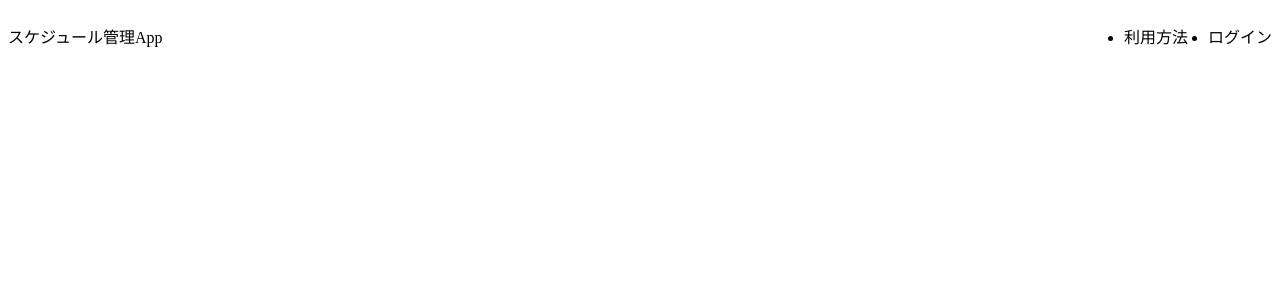
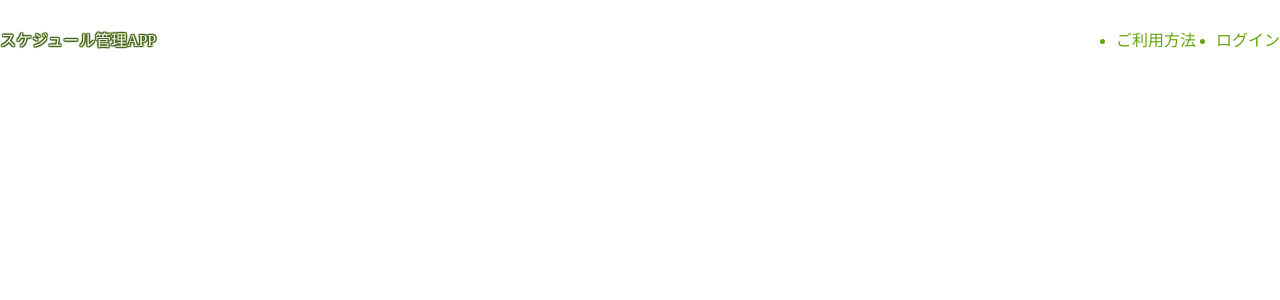
Before and after one commit to Hashimoto-Noriaki/react-calender-css-module, a React (Vite) app: page / in a window 1280 px wide. Shown: the top 300 px of the page. Built offline with nearby package versions, Linux system fonts and the light colour scheme.

Commit message:
トップペーシ

```diff
--- a/src/components/pages/TopPage/index.tsx
+++ b/src/components/pages/TopPage/index.tsx
@@ -2,22 +2,18 @@ import styles from './styles.module.css';
 
 export const TopPage = () => {
   return (
-    <div>
-      <header>
-        <div className={`${styles.flex} ${styles.justifyBetween}`}>
-          <p>スケジュール管理App</p>
-          <nav>
-            <ul className={`${styles.flex} ${styles.gap5}`}>
-              <li>利用方法</li>
-              <li>ログイン</li>
+    <div className={styles.relative}>
+      <header className={styles.header}>
+        <div className={styles.container}>
+          <p className={styles.logo}>スケジュール管理APP</p>
+          <nav className={styles.nav}>
+            <ul className={styles.nav}>
+              <li className={styles.navItem}>ご利用方法</li>
+              <li className={styles.navItem}>ログイン</li>
             </ul>
           </nav>
         </div>
       </header>
     </div>
-  )
-}
-
-{/* <div className={`${styles.container}`}>
-        <h1 className={`${styles.underline}`}>犬</h1>
-    </div> */}
+  );
+};
--- a/src/components/pages/TopPage/styles.module.css
+++ b/src/components/pages/TopPage/styles.module.css
@@ -1,11 +1,40 @@
-.flex {
-    display:flex;
+.relative {
+    position: relative;
 }
 
-.justifyBetween {
-    justify-content:space-between;
+.header {
+    line-height: 50px;
+    position: fixed;
+    top: 0;
+    left: 0;
+    right: 0;
 }
 
-.gap5 {
-    gap:20px;
+.container {
+    display: flex;
+    justify-content: space-between;
+    margin: 0 auto;
+    max-width: 1500px; /* Adjust as needed */
 }
+
+.logo {
+    color: #ffffff;
+    text-shadow:
+        1px  1px 1px #3f6212,
+      -1px  1px 1px #3f6212,
+        1px -1px 1px #3f6212,
+      -1px -1px 1px #3f6212,
+        1px  0px 1px #3f6212,
+        0px  1px 1px #3f6212,
+      -1px  0px 1px #3f6212,
+        0px -1px 1px #3f6212;
+}
+
+.nav {
+    display: flex;
+    gap: 20px; /* Adjust for spacing */
+}
+
+.navItem {
+    color: #65a30d; /* Text color matching 'text-lime-800' */
+}
```
